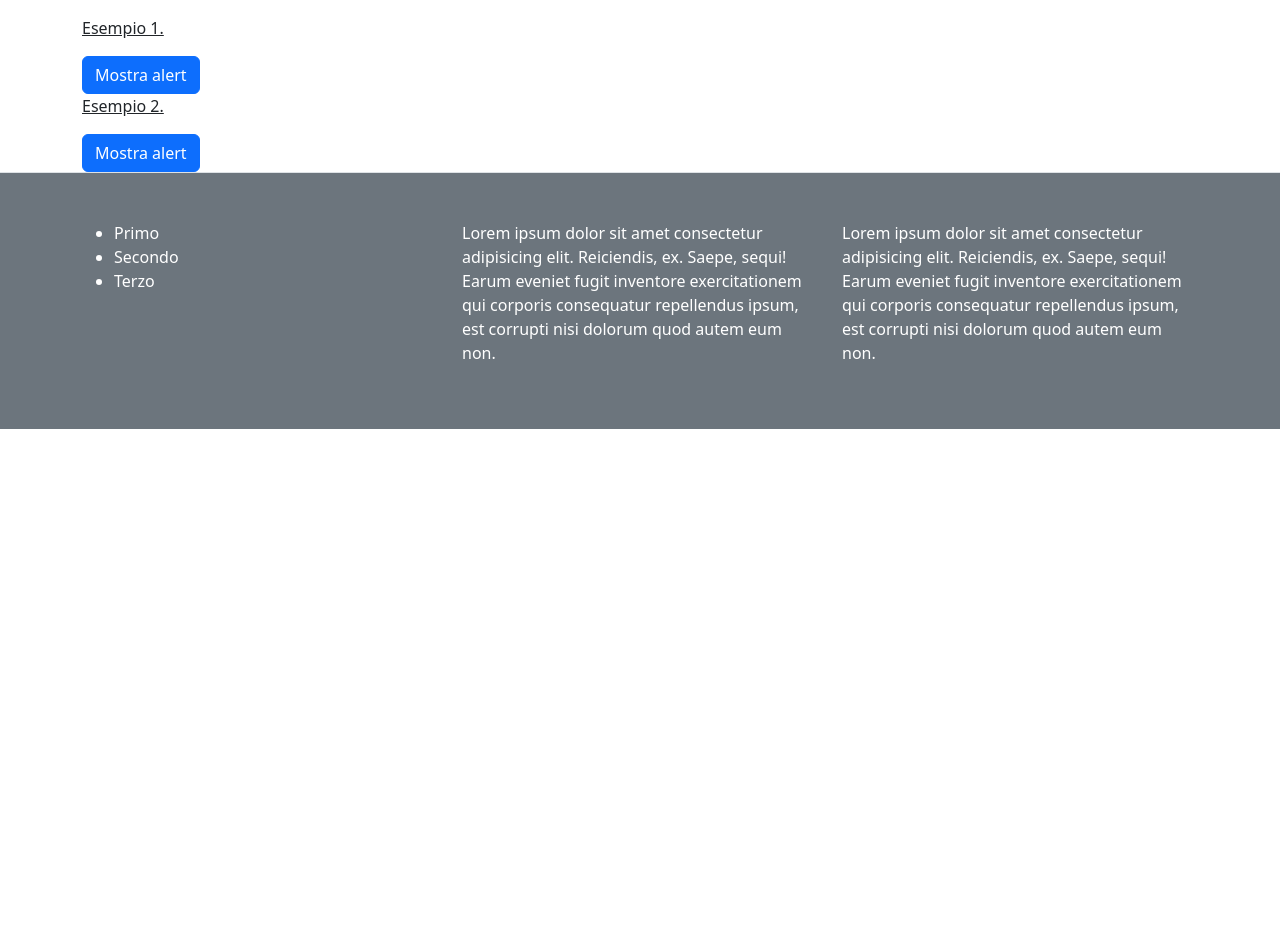
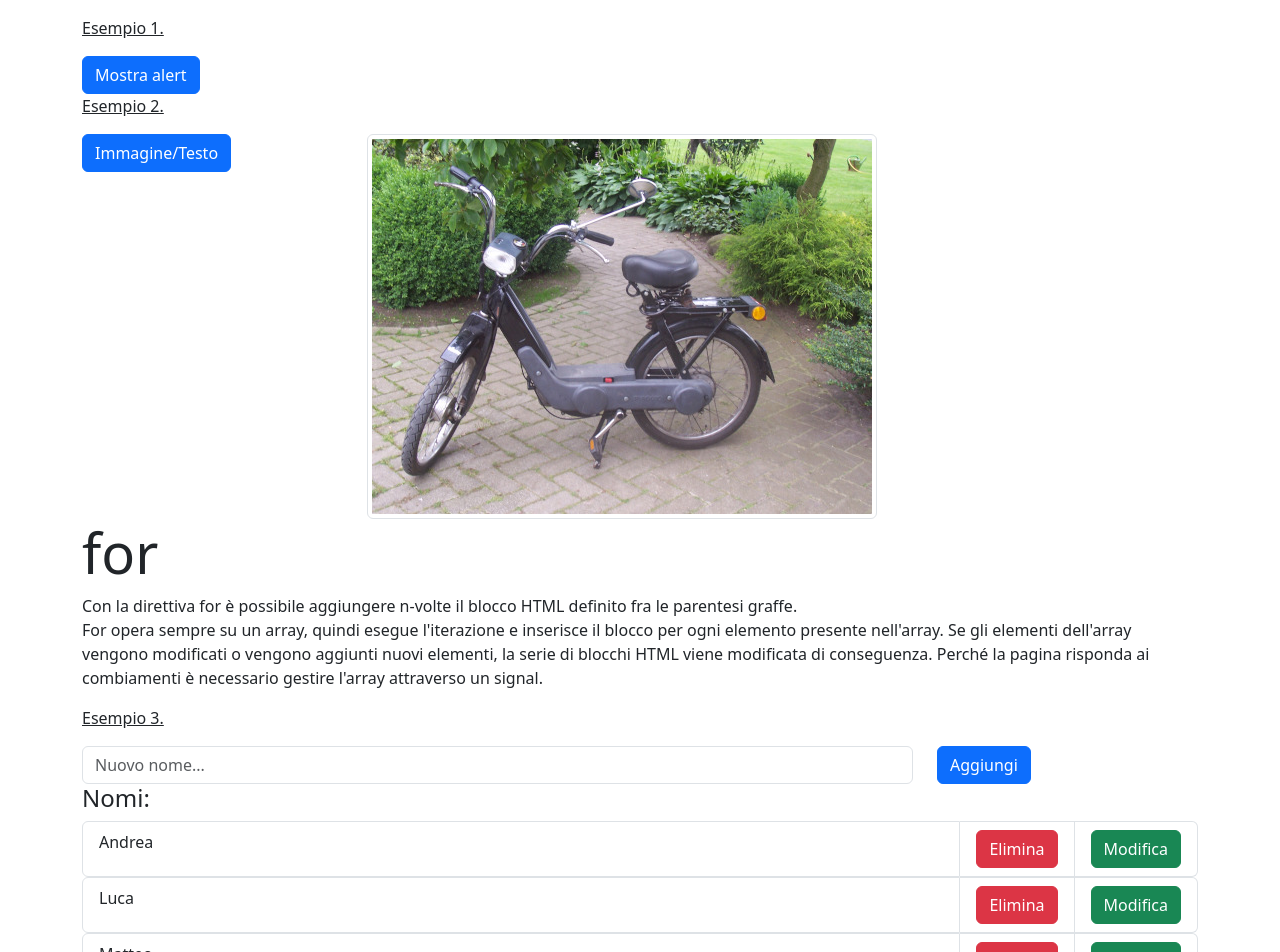
Before and after one commit to theozadra/Corso-Angular-4Bi-2025-2026, an Angular app in the folder corso/: page / in a window 1280 px wide. Shown: the part 580-1532 px from the top of the page. Before the commit the page ends 1009 px from the top, so only its background shows below. Built offline with nearby package versions, Linux system fonts and the light colour scheme.

Commit message:
FEAT (direttive-strutturali): elimina nomi

```diff
--- a/corso/src/app/direttive-strutturali/direttive-strutturali.html
+++ b/corso/src/app/direttive-strutturali/direttive-strutturali.html
@@ -24,12 +24,46 @@
 <div class="row">
     <div class="col-sm-3">
         <div>
-            <button class="btn btn-primary" (click)="toggleBanner()">Mostra alert</button>
+            <button class="btn btn-primary" (click)="immagineOTesto()">Immagine/Testo</button>
         </div>
     </div>
     <div class="col-sm-9">
-        @if (visualizzaBanner()) {
-            <div class="alert alert-danger" role="alert">Questo è il messaggio di errore.</div>
+        @if(visualizzaImmagineOTesto() == 'immagine') {
+            <img class="img-fluid img-thumbnail" src="ciao.jpg">
+        }
+        @else {
+            <p class="lead border">Questo è il testo che viene visualizzato al posto dell'immagine.</p>
         }
     </div>
 </div>
+<h4 class="display-4">for</h4>
+<p>Con la direttiva for è possibile aggiungere n-volte il blocco HTML definito fra le parentesi graffe.<br>
+For opera sempre su un array, quindi esegue l'iterazione e inserisce il blocco per ogni elemento presente nell'array.
+Se gli elementi dell'array vengono modificati o vengono aggiunti nuovi elementi, la serie di blocchi HTML viene modificata
+di conseguenza. Perché la pagina risponda ai combiamenti è necessario gestire l'array attraverso
+un signal.</p>
+<p><u>Esempio 3.</u></p>
+<div class="row">
+    <div class="col-sm-9">
+        <div>
+            <input class="form-control" type="text" placeholder="Nuovo nome..." #inNome>
+        </div>
+    </div>
+    <div class="col-sm-3">
+        <div>
+            <button class="btn btn-primary" (click)="aggiungiNome(inNome)">Aggiungi</button>
+        </div>
+    </div>
+</div>
+<div>
+    <h4>Nomi:</h4>
+            @for(nome of nomi(); track nome) {
+                <!-- Blocco da inserire per ogni elemento dell'array -->
+                 <ul class="list-group list-group-horizontal">
+                    <li class="list-group-item flex-fill">{{nome}}</li>
+                    <li class="list-group-item"><button class="btn btn-danger" (click)="elimina($index)">Elimina</button></li>
+                    <li class="list-group-item"><button class="btn btn-success">Modifica</button></li>
+                 </ul>
+            }
+
+</div>
--- a/corso/src/app/direttive-strutturali/direttive-strutturali.ts
+++ b/corso/src/app/direttive-strutturali/direttive-strutturali.ts
@@ -1,4 +1,5 @@
 import { Component, signal, WritableSignal } from '@angular/core';
+import { getCurrentInjector } from '@angular/core/primitives/di';
 import { timer } from 'rxjs';
 
 @Component({
@@ -9,6 +10,9 @@ import { timer } from 'rxjs';
 })
 export class DirettiveStrutturali {
   visualizzaBanner: WritableSignal<boolean> = signal(false);
+  visualizzaImmagineOTesto: WritableSignal<string> = signal('immagine');
+  nomi: WritableSignal<string[]> = signal(['Andrea', 'Luca', 'Matteo']);
+  indiceModifica: WritableSignal<number> = signal(-1);
 
   toggleBanner(): void {
     // Visualizza il banner
@@ -16,6 +20,31 @@ export class DirettiveStrutturali {
     let conta = timer(3000).subscribe(() => {
       this.visualizzaBanner.set(false);
     })
+  }
 
+  immagineOTesto(): void {
+    if(this.visualizzaImmagineOTesto() == 'immagine') {
+      this.visualizzaImmagineOTesto.set('testo');
+    }
+    else {
+      this.visualizzaImmagineOTesto.set('immagine');
+    }
+  }
+
+  aggiungiNome(nome: any): void {
+    //console.log(nome.value);
+    this.nomi.update(current => [...current, nome.value]);
+    //let x = ['Andrea', 'Luca', 'Matteo', 'Pippo'];
+    //let x = [...this.nomi(), 'Pippo'];
+    // this.nomi.set([...this.nomi(), 'Pippo']);
+  }
+
+  elimina(indice: number): void {
+    // Eliminare un elemento in posizione i-esima da un vettore?
+    // let v = [1,2,3];
+    this.nomi.update(current => {
+      current.splice(indice, 1);
+      return [...current];
+    })
   }
 }
```
